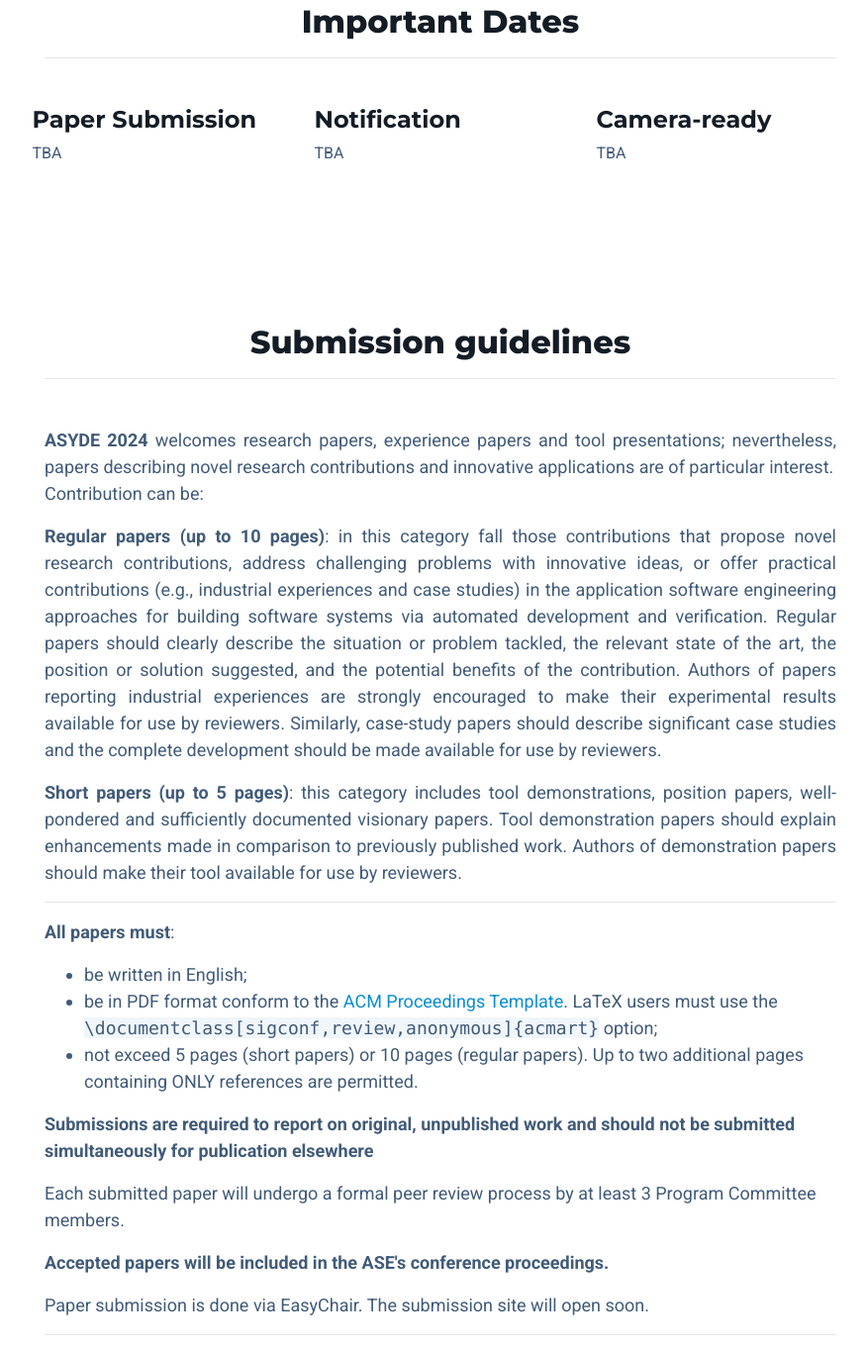
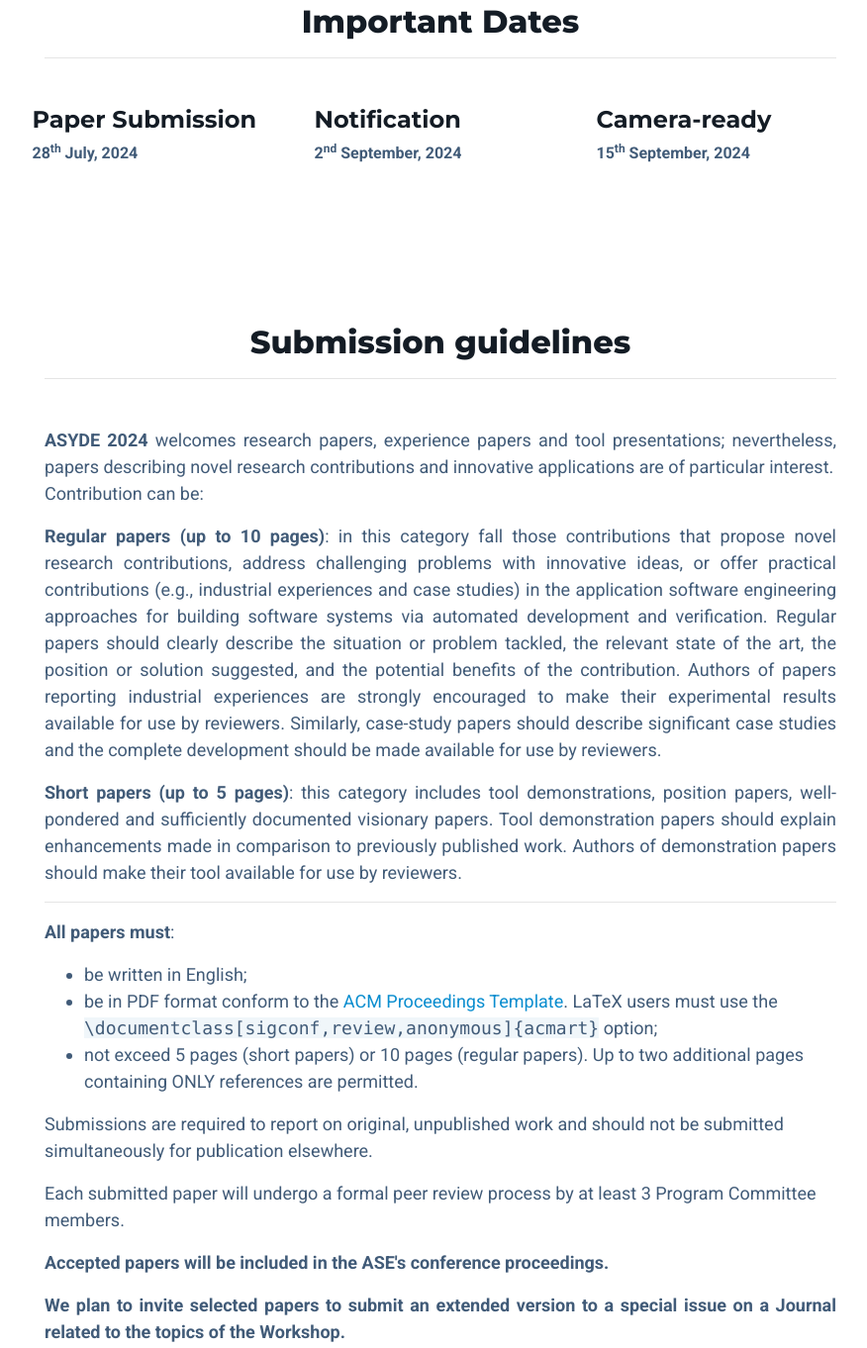
Before and after one commit to asyde-series/asyde2024, a plain HTML site: page index.html in a window 1280 px wide. Shown: the part 2363-3725 px from the top of the page at 99% size, without its empty margins (195-1071 px from the left). Drawn offline with Linux system fonts and the light colour scheme.

Commit message:
Added deadlines

```diff
--- a/index.html
+++ b/index.html
@@ -150,15 +150,15 @@
 					</div> -->
 					<div class="logo-item col-6 col-md-6 col-lg-3">
 						<h4 class="title mb-9">Paper Submission</h4>
-						<p><!--<strong>22<sup>th</sup> July, 2023</strong>-->TBA</p>
+						<p><strong>28<sup>th</sup> July, 2024</strong></p>
 					</div>
 					<div class="logo-item col-6 col-md-4 col-lg-3">
 						<h4 class="title mb-9">Notification</h4>
-						<p><!--<strong>13<sup>th</sup> August, 2023</strong>-->TBA</p>
+						<p><strong>2<sup>nd</sup> September, 2024</strong></p>
 					</div>
 					<div class="logo-item col-6 col-md-4 col-lg-3">
 						<h4 class="title mb-9">Camera-ready</h4>
-						<p><!--<strong>18<sup>th</sup> August, 2023</strong>-->TBA</p>
+						<p><strong>15<sup>th</sup> September, 2024</strong></p>
 					</div>
 				</div>
 			</div><!--//container-->
@@ -190,12 +190,17 @@
 							<li>not exceed 5 pages (short papers) or 10 pages (regular papers). Up to two additional pages containing ONLY references are permitted.
 						</ul>
 						<p>
-							<strong>Submissions are required to report on original, unpublished work and should not be submitted simultaneously for publication elsewhere</strong>
+							Submissions are required to report on original, unpublished work and should not be submitted simultaneously for publication elsewhere.
 						</p>
 					</p>
 					<p>Each submitted paper will undergo a formal peer review process by at least 3 Program Committee members. </p>
 					<p>
 						<strong>Accepted papers will be included in the ASE's conference proceedings.</strong>
+					</p>
+					<p class="text-justify">
+						<strong>
+							We plan to invite selected papers to submit an extended version to a special issue on a Journal related to the topics of the Workshop.
+						</strong>
 					</p>
 					<p class="text-justify">
 						Paper submission is done via EasyChair. The submission site will open soon.
```
